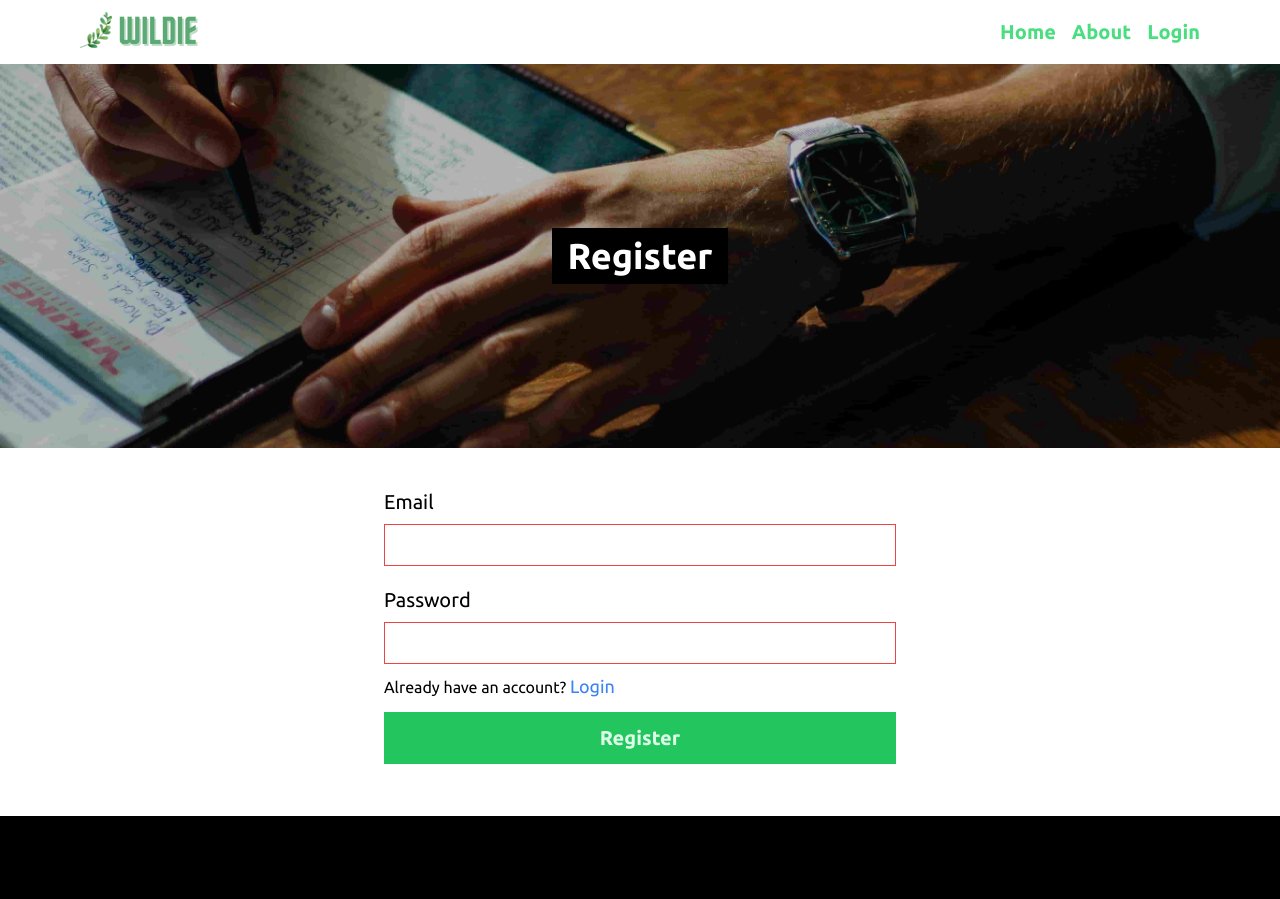
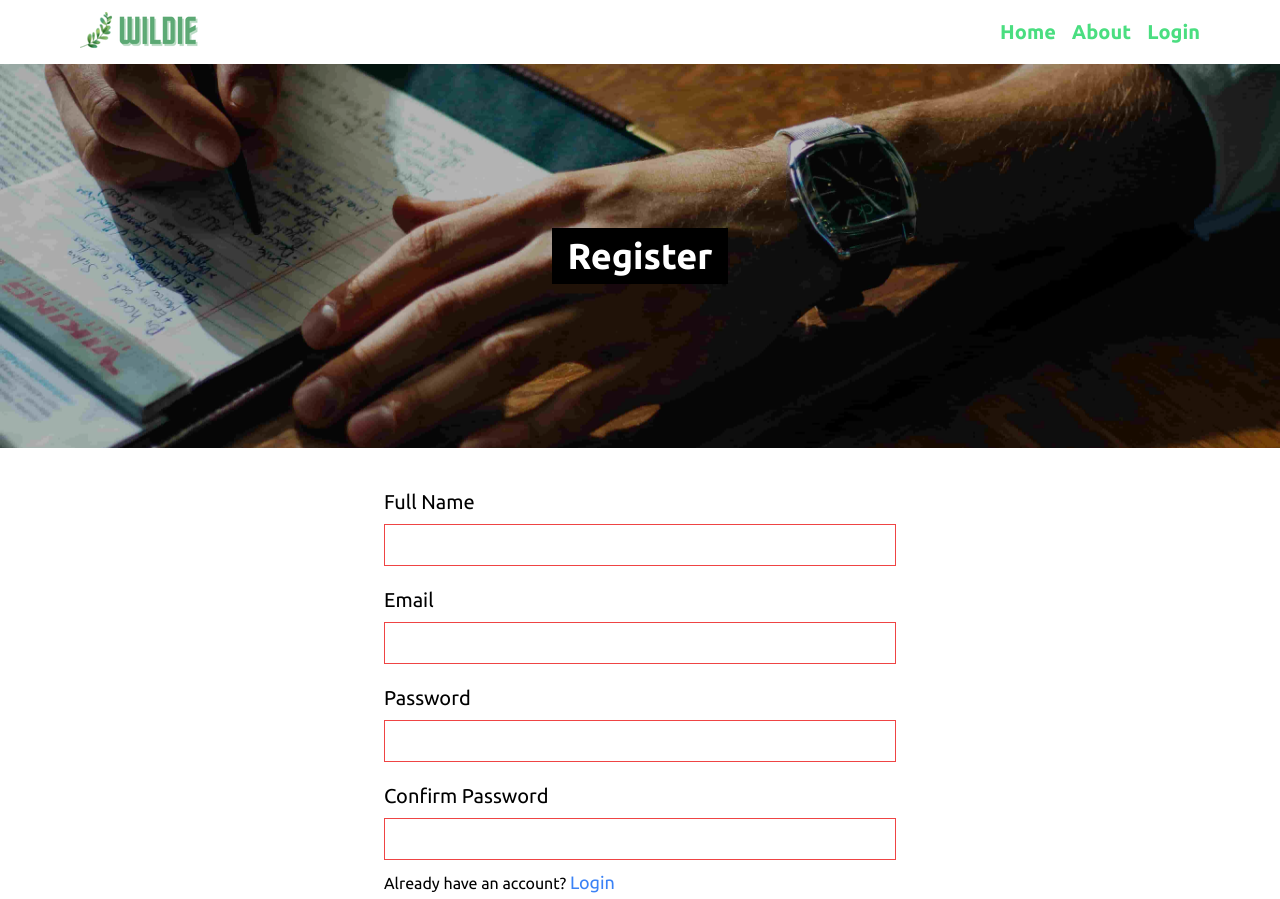
Before and after one commit to shahriyardx/wildie, a React (Vite) app: page /register in a window 1280 px wide. Shown: the top 899 px of the page. Built offline with nearby package versions, Linux system fonts and the light colour scheme; no server answers.

Commit message:
Set name while register

```diff
--- a/src/pages/Register.jsx
+++ b/src/pages/Register.jsx
@@ -5,20 +5,23 @@ import Page from '../components/Layout/Page'
 import useAuth from '../firebase/useAuth'
 import { ImSpinner2 } from 'react-icons/im'
 
-import { useCreateUserWithEmailAndPassword } from 'react-firebase-hooks/auth'
+import { useCreateUserWithEmailAndPassword, useUpdateProfile } from 'react-firebase-hooks/auth'
 import { Link, useLocation, useNavigate } from 'react-router-dom'
 import Banner from '../components/Layout/Banner'
 
 const Register = () => {
+  const [name, setName] = useState('')
   const [email, setEmail] = useState('')
   const [password, setPassword] = useState('')
+  const [confirmPassword, setConfirmPassword] = useState('')
   const location = useLocation()
   const navigate = useNavigate()
 
-  const from = location.state?.from?.pathname || "/"
+  const from = location.state?.from?.pathname || '/'
 
   const auth = useAuth()
   const [signInWithEmailAndPass, user, loading, autherror] = useCreateUserWithEmailAndPassword(auth)
+  const [updateProfile, updating, update_error] = useUpdateProfile(auth)
 
   const [error, setError] = useState('')
 
@@ -34,8 +37,6 @@ const Register = () => {
         return setError('Password is too weak')
       }
 
-      console.log(code)
-
       return setError('')
     }
 
@@ -43,20 +44,21 @@ const Register = () => {
 
   }, [autherror])
 
-  useEffect(() => {
-    if (user) {
-      navigate(from)
-    }
-  }, [user])
-
-  const handleSignUp = (e) => {
+  const handleSignUp = async (e) => {
     e.preventDefault()
 
     if(email.trim() == "") {
       return setError('Please fill the form correctly')
     }
 
-    signInWithEmailAndPass(email.trim(), password)
+    if (password !== confirmPassword) {
+      return setError('Password and confirm password must be same')
+    }
+
+    await signInWithEmailAndPass(email.trim(), password)
+    await updateProfile({ displayName: name})
+
+    navigate(from)
   }
 
   return (
@@ -64,8 +66,13 @@ const Register = () => {
       <Banner image="/images/register.jpg" text="Register" />
       <Container className='py-10'>
         <div className='max-w-lg mx-auto'>
-          <form onSubmit={handleSignUp}>
+          <form onSubmit={async (e) => handleSignUp(e)}>
             <div className='flex flex-col gap-5'>
+              <div className='flex flex-col gap-2'>
+                <label htmlFor="email" className='text-xl'>Full Name</label>
+                <input value={name} onChange={e => setName(e.target.value)} type="text" placeholder='Name' className='placeholder:text-transparent invalid:ring-red-500 invalid:border-red-500 border-green-600' required/>
+              </div>
+
               <div className='flex flex-col gap-2'>
                 <label htmlFor="email" className='text-xl'>Email</label>
                 <input value={email} onChange={e => setEmail(e.target.value)} type="email" placeholder='Email' className='placeholder:text-transparent invalid:ring-red-500 invalid:border-red-500 border-green-600' required/>
@@ -75,6 +82,11 @@ const Register = () => {
                 <label htmlFor="email" className='text-xl'>Password</label>
                 <input value={password} onChange={e => setPassword(e.target.value)} type="password" placeholder='Password' className='placeholder:text-transparent invalid:ring-red-500 invalid:border-red-500 border-green-600' required/>
               </div>
+
+              <div className='flex flex-col gap-2'>
+                <label htmlFor="email" className='text-xl'>Confirm Password</label>
+                <input value={confirmPassword} onChange={e => setConfirmPassword(e.target.value)} type="password" placeholder='Password' className='placeholder:text-transparent invalid:ring-red-500 invalid:border-red-500 border-green-600' required/>
+              </div>
             </div>
 
             <div className='mt-2'>
@@ -83,7 +95,7 @@ const Register = () => {
 
             <div className='mt-3'>
               <Button type='submit' className='w-full bg-green-500 text-green-100 text-xl font-normal flex items-center justify-center'>
-              {loading ? <ImSpinner2 className='animate-spin text-2xl' /> : 'Register'}
+              {loading || updating ? <ImSpinner2 className='animate-spin text-2xl' /> : 'Register'}
               </Button>
             </div>
 
```
